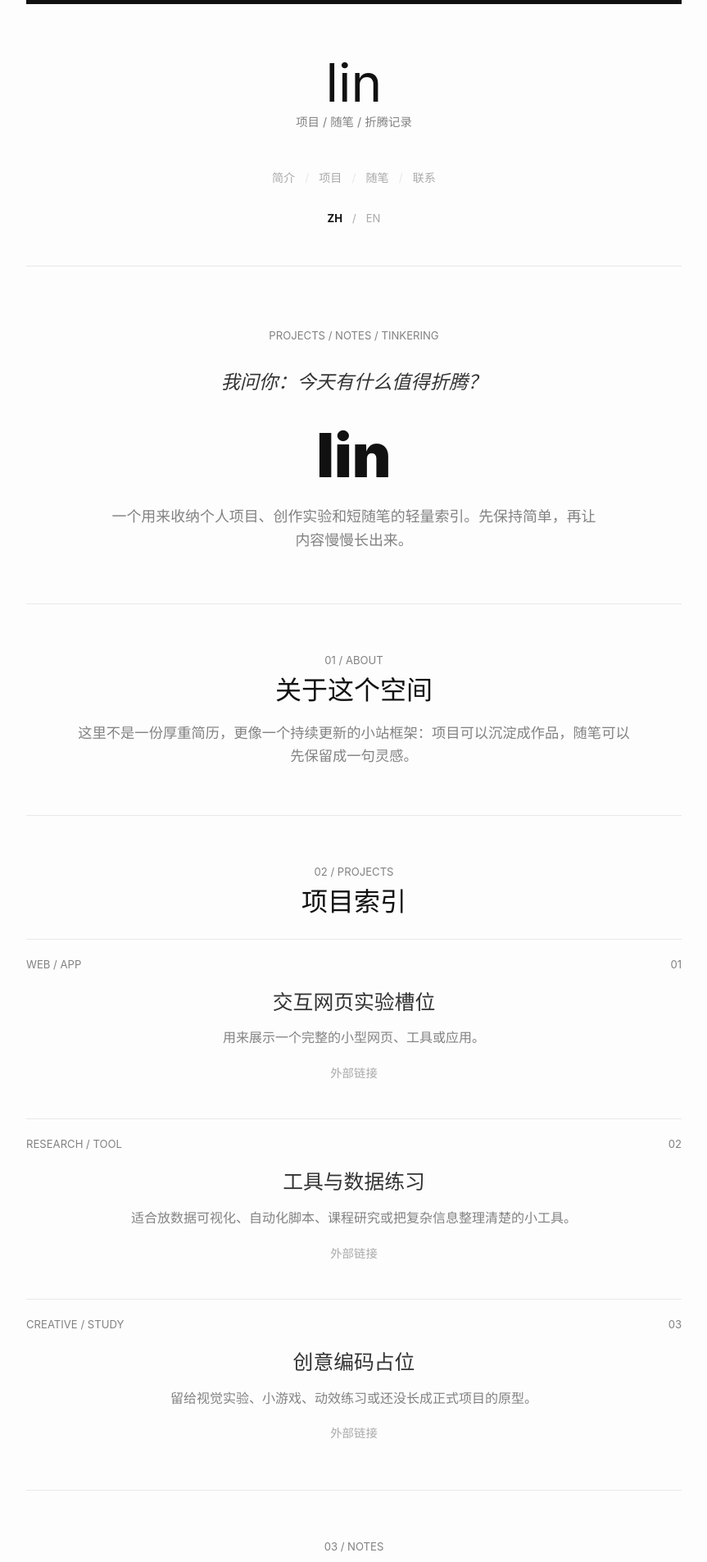
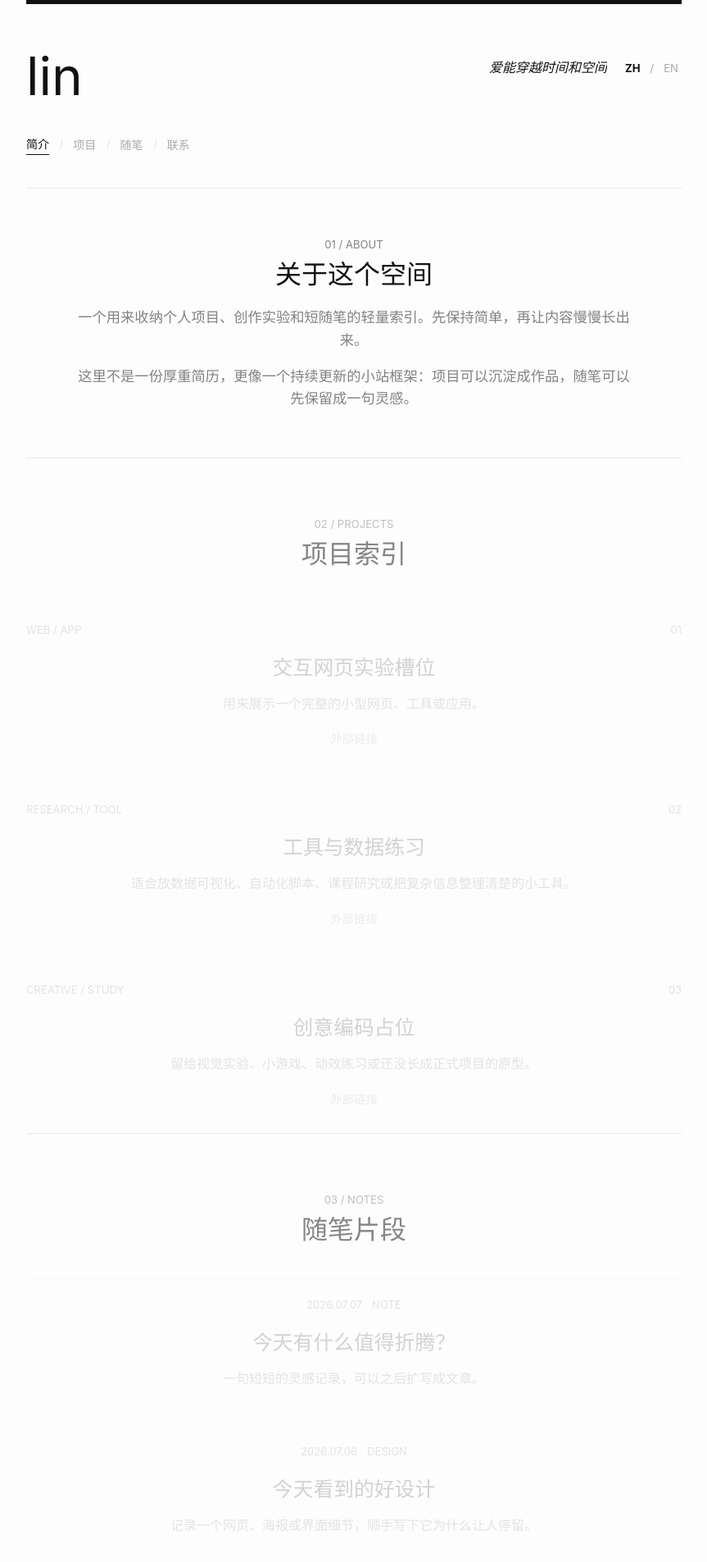
Before and after one commit to lin020905/lin020905.github.io, a Jekyll site: the page built from index.html, in a window 1280 px wide. Shown: the top 1905 px of the page at 82% size, without its empty margins (208-1071 px from the left). Built offline with Jekyll 4.4.1, drawn with Linux system fonts in a browser that asks for light colours.

Commit message:
Refine homepage interactions

```diff
--- a/_config.yml
+++ b/_config.yml
@@ -5,6 +5,7 @@
 url: "https://lin020905.github.io"
 baseurl: ""
 github_username: lin020905
+asset_version: "20260707-0215"
 
 collections:
   projects:
--- a/_includes/head.html
+++ b/_includes/head.html
@@ -8,5 +8,5 @@
   <title>
     {% if page.url == "/" %}{{ site.title }} | Projects & Notes{% else %}{{ page.title | default: site.title }} | {{ site.title }}{% endif %}
   </title>
-  <link rel="stylesheet" href="{{ '/styles.css' | relative_url }}" />
+  <link rel="stylesheet" href="{{ '/styles.css' | relative_url }}?v={{ site.asset_version }}" />
 </head>
--- a/_includes/header.html
+++ b/_includes/header.html
@@ -1,26 +1,28 @@
 <header class="site-header" id="top">
-  <div class="site-heading">
+  <div class="site-topline">
     <a class="site-title" href="{{ '/' | relative_url }}" aria-label="lin home">
       {{ site.title }}
     </a>
-    <p class="site-description">
-      <span data-i18n="siteDescription">项目 / 随笔 / 折腾记录</span>
-    </p>
+
+    <div class="site-tools">
+      <div class="quote-frame" data-quote-frame>
+        <p class="header-quote" data-quote-rotator aria-live="polite">爱能穿越时间和空间</p>
+      </div>
+      <div class="language-switch" aria-label="Language switch">
+        <button type="button" data-language="zh" aria-pressed="true">ZH</button>
+        <span aria-hidden="true">/</span>
+        <button type="button" data-language="en" aria-pressed="false">EN</button>
+      </div>
+    </div>
   </div>
 
   <nav class="site-nav" aria-label="Primary navigation">
-    <a href="{{ '/#about' | relative_url }}" data-i18n="navAbout">简介</a>
+    <a href="{{ '/#about' | relative_url }}" data-section-link="about" data-i18n="navAbout">简介</a>
     <span aria-hidden="true">/</span>
-    <a href="{{ '/#projects' | relative_url }}" data-i18n="navProjects">项目</a>
+    <a href="{{ '/#projects' | relative_url }}" data-section-link="projects" data-i18n="navProjects">项目</a>
     <span aria-hidden="true">/</span>
-    <a href="{{ '/#notes' | relative_url }}" data-i18n="navNotes">随笔</a>
+    <a href="{{ '/#notes' | relative_url }}" data-section-link="notes" data-i18n="navNotes">随笔</a>
     <span aria-hidden="true">/</span>
     <a href="{{ '/#contact' | relative_url }}" data-i18n="navContact">联系</a>
   </nav>
-
-  <div class="language-switch" aria-label="Language switch">
-    <button type="button" data-language="zh" aria-pressed="true">ZH</button>
-    <span aria-hidden="true">/</span>
-    <button type="button" data-language="en" aria-pressed="false">EN</button>
-  </div>
 </header>
--- a/_layouts/default.html
+++ b/_layouts/default.html
@@ -10,6 +10,6 @@
       </main>
       {% include footer.html %}
     </div>
-    <script src="{{ '/script.js' | relative_url }}"></script>
+    <script src="{{ '/script.js' | relative_url }}?v={{ site.asset_version }}"></script>
   </body>
 </html>
--- a/index.html
+++ b/index.html
@@ -4,24 +4,20 @@
 description: lin 的个人项目展示、创作实验和随笔索引。
 ---
 
-<section class="home-hero" aria-labelledby="home-title" data-reveal>
-  <p class="home-kicker" data-i18n="homeKicker">Projects / Notes / Tinkering</p>
-  <p class="fun-quote" data-i18n="funQuote">我问你：今天有什么值得折腾？</p>
-  <h1 id="home-title">lin</h1>
-  <p class="home-intro" data-i18n="homeIntro">
-    一个用来收纳个人项目、创作实验和短随笔的轻量索引。先保持简单，再让内容慢慢长出来。
-  </p>
+<section class="home-section" id="about" aria-labelledby="about-title" data-section data-reveal>
+  <p class="section-label">01 / <span data-i18n="aboutLabel">About</span></p>
+  <h2 id="about-title" data-i18n="aboutTitle">关于这个空间</h2>
+  <div class="section-copy">
+    <p data-i18n="aboutLead">
+      一个用来收纳个人项目、创作实验和短随笔的轻量索引。先保持简单，再让内容慢慢长出来。
+    </p>
+    <p data-i18n="aboutText">
+      这里不是一份厚重简历，更像一个持续更新的小站框架：项目可以沉淀成作品，随笔可以先保留成一句灵感。
+    </p>
+  </div>
 </section>
 
-<section class="home-section" id="about" aria-labelledby="about-title" data-reveal>
-  <p class="section-label">01 / <span data-i18n="aboutLabel">About</span></p>
-  <h2 id="about-title" data-i18n="aboutTitle">关于这个空间</h2>
-  <p data-i18n="aboutText">
-    这里不是一份厚重简历，更像一个持续更新的小站框架：项目可以沉淀成作品，随笔可以先保留成一句灵感。
-  </p>
-</section>
-
-<section class="home-section" id="projects" aria-labelledby="projects-title">
+<section class="home-section" id="projects" aria-labelledby="projects-title" data-section>
   <div class="section-heading" data-reveal>
     <p class="section-label">02 / <span data-i18n="projectsLabel">Projects</span></p>
     <h2 id="projects-title" data-i18n="projectsTitle">项目索引</h2>
@@ -55,7 +51,7 @@
   </ol>
 </section>
 
-<section class="home-section" id="notes" aria-labelledby="notes-title">
+<section class="home-section" id="notes" aria-labelledby="notes-title" data-section>
   <div class="section-heading" data-reveal>
     <p class="section-label">03 / <span data-i18n="notesLabel">Notes</span></p>
     <h2 id="notes-title" data-i18n="notesTitle">随笔片段</h2>
--- a/script.js
+++ b/script.js
@@ -1,14 +1,11 @@
 const translations = {
   zh: {
     skipLink: "跳转到主要内容",
-    siteDescription: "项目 / 随笔 / 折腾记录",
     navAbout: "简介",
     navProjects: "项目",
     navNotes: "随笔",
     navContact: "联系",
-    homeKicker: "Projects / Notes / Tinkering",
-    funQuote: "我问你：今天有什么值得折腾？",
-    homeIntro:
+    aboutLead:
       "一个用来收纳个人项目、创作实验和短随笔的轻量索引。先保持简单，再让内容慢慢长出来。",
     aboutLabel: "About",
     aboutTitle: "关于这个空间",
@@ -27,14 +24,11 @@
   },
   en: {
     skipLink: "Skip to main content",
-    siteDescription: "Projects / Notes / Tinkering",
     navAbout: "About",
     navProjects: "Projects",
     navNotes: "Notes",
     navContact: "Contact",
-    homeKicker: "Projects / Notes / Tinkering",
-    funQuote: "Question: what is worth tinkering with today?",
-    homeIntro:
+    aboutLead:
       "A lightweight index for personal projects, creative experiments, and short notes. Keep it simple first, then let the work grow.",
     aboutLabel: "About",
     aboutTitle: "About This Space",
@@ -53,10 +47,25 @@
   },
 };
 
+const quotes = {
+  zh: ["爱能穿越时间和空间", "过去无可挽回，未来可以改变。"],
+  en: [
+    "Love can transcend time and space.",
+    "The past cannot be undone, but the future can be changed.",
+  ],
+};
+
 const storageKey = "lin020905-site-language";
 const languageButtons = document.querySelectorAll("[data-language]");
 const translatableNodes = document.querySelectorAll("[data-i18n]");
+const quoteNode = document.querySelector("[data-quote-rotator]");
+const quoteFrame = document.querySelector("[data-quote-frame]");
+const sectionNodes = document.querySelectorAll("[data-section]");
+const sectionLinks = document.querySelectorAll("[data-section-link]");
 const prefersReducedMotion = window.matchMedia("(prefers-reduced-motion: reduce)");
+let currentLanguage = "zh";
+let currentQuoteIndex = 0;
+let quoteAnimationTimer;
 
 function readSavedLanguage() {
   try {
@@ -93,8 +102,38 @@
   }, 260);
 }
 
+function updateQuote({ animate = false } = {}) {
+  if (!quoteNode) {
+    return;
+  }
+
+  const quoteList = quotes[currentLanguage] || quotes.zh;
+  const nextQuote = quoteList[currentQuoteIndex % quoteList.length];
+
+  if (!animate || prefersReducedMotion.matches || !quoteFrame) {
+    quoteNode.textContent = nextQuote;
+    return;
+  }
+
+  window.clearTimeout(quoteAnimationTimer);
+  quoteFrame.classList.remove("is-quote-entering", "is-quote-leaving", "is-quote-underlined");
+  void quoteFrame.offsetWidth;
+  quoteFrame.classList.add("is-quote-leaving", "is-quote-underlined");
+
+  quoteAnimationTimer = window.setTimeout(() => {
+    quoteNode.textContent = nextQuote;
+    quoteFrame.classList.remove("is-quote-leaving");
+    quoteFrame.classList.add("is-quote-entering");
+
+    quoteAnimationTimer = window.setTimeout(() => {
+      quoteFrame.classList.remove("is-quote-entering", "is-quote-underlined");
+    }, 420);
+  }, 220);
+}
+
 function setLanguage(language) {
   const dictionary = translations[language] || translations.zh;
+  currentLanguage = language === "en" || language === "zh" ? language : "zh";
 
   translatableNodes.forEach((node) => {
     const key = node.dataset.i18n;
@@ -108,9 +147,10 @@
     button.setAttribute("aria-pressed", String(isActive));
   });
 
-  document.documentElement.lang = language === "zh" ? "zh-CN" : "en";
-  document.documentElement.dataset.language = language;
-  saveLanguage(language);
+  document.documentElement.lang = currentLanguage === "zh" ? "zh-CN" : "en";
+  document.documentElement.dataset.language = currentLanguage;
+  updateQuote();
+  saveLanguage(currentLanguage);
   animateLanguageChange();
 }
 
@@ -122,6 +162,75 @@
   });
 
   setLanguage(getInitialLanguage());
+}
+
+function setupQuoteRotator() {
+  if (!quoteNode) {
+    return;
+  }
+
+  updateQuote();
+
+  window.setInterval(() => {
+    currentQuoteIndex += 1;
+    updateQuote({ animate: true });
+  }, 15000);
+}
+
+function setActiveSection(sectionId) {
+  sectionNodes.forEach((section) => {
+    section.classList.toggle("is-section-active", section.id === sectionId);
+  });
+
+  sectionLinks.forEach((link) => {
+    const isActive = link.dataset.sectionLink === sectionId;
+
+    if (isActive) {
+      link.setAttribute("aria-current", "location");
+    } else {
+      link.removeAttribute("aria-current");
+    }
+  });
+}
+
+function setupSectionSwitching() {
+  if (!sectionNodes.length) {
+    return;
+  }
+
+  document.documentElement.classList.add("section-switch-ready");
+  setActiveSection(sectionNodes[0].id);
+
+  if (!("IntersectionObserver" in window) || prefersReducedMotion.matches) {
+    sectionNodes.forEach((section) => section.classList.add("is-section-active"));
+    return;
+  }
+
+  const sectionRatios = new Map(
+    Array.from(sectionNodes, (section) => [section.id, section === sectionNodes[0] ? 1 : 0]),
+  );
+
+  const sectionObserver = new IntersectionObserver(
+    (entries) => {
+      entries.forEach((entry) => {
+        sectionRatios.set(entry.target.id, entry.intersectionRatio);
+      });
+
+      const activeSection = Array.from(sectionNodes).sort(
+        (first, second) => sectionRatios.get(second.id) - sectionRatios.get(first.id),
+      )[0];
+
+      if (activeSection && sectionRatios.get(activeSection.id) > 0) {
+        setActiveSection(activeSection.id);
+      }
+    },
+    {
+      rootMargin: "-28% 0px -42% 0px",
+      threshold: [0, 0.15, 0.35, 0.6, 0.85],
+    },
+  );
+
+  sectionNodes.forEach((section) => sectionObserver.observe(section));
 }
 
 function setupReveal() {
@@ -157,4 +266,6 @@
 }
 
 setupLanguageSwitch();
+setupQuoteRotator();
+setupSectionSwitching();
 setupReveal();
--- a/styles.css
+++ b/styles.css
@@ -88,20 +88,20 @@
 }
 
 .site-header {
-  padding: 64px 0 44px;
+  padding: 56px 0 40px;
   border-top: 5px solid var(--ink);
   border-bottom: 1px solid var(--muted-light);
-  text-align: center;
 }
 
-.site-heading {
+.site-topline {
   display: grid;
-  gap: 4px;
+  grid-template-columns: auto minmax(0, 1fr);
+  gap: 24px;
+  align-items: start;
 }
 
 .site-title {
   display: inline-block;
-  justify-self: center;
   color: var(--ink);
   font-size: 4rem;
   font-weight: 400;
@@ -113,9 +113,55 @@
   border-bottom: 0;
 }
 
-.site-description {
-  color: var(--muted);
-  font-size: 0.9rem;
+.site-tools {
+  display: flex;
+  flex-wrap: wrap;
+  gap: 10px 18px;
+  align-items: baseline;
+  justify-content: flex-end;
+  min-width: 0;
+  padding-top: 9px;
+}
+
+.quote-frame {
+  position: relative;
+  display: inline-block;
+  min-width: min(430px, 100%);
+  padding-bottom: 7px;
+  overflow: hidden;
+}
+
+.quote-frame::after {
+  position: absolute;
+  right: 0;
+  bottom: 0;
+  width: 100%;
+  height: 1px;
+  background: currentColor;
+  content: "";
+  opacity: 0;
+  transform: translateX(-105%);
+}
+
+.header-quote {
+  max-width: 430px;
+  color: var(--ink);
+  font-size: 1rem;
+  font-style: italic;
+  line-height: 1.45;
+  text-align: right;
+}
+
+.quote-frame.is-quote-underlined::after {
+  animation: quote-line-flight 640ms cubic-bezier(0.77, 0, 0.18, 1);
+}
+
+.quote-frame.is-quote-leaving .header-quote {
+  animation: quote-fly-out 220ms ease forwards;
+}
+
+.quote-frame.is-quote-entering .header-quote {
+  animation: quote-fly-in 420ms ease both;
 }
 
 .site-nav {
@@ -123,8 +169,8 @@
   flex-wrap: wrap;
   gap: 12px;
   align-items: center;
-  justify-content: center;
-  margin-top: 46px;
+  justify-content: flex-start;
+  margin-top: 40px;
   color: var(--link);
   font-size: 0.88rem;
   font-weight: 400;
@@ -143,15 +189,20 @@
   color: var(--link-hover);
 }
 
+.site-nav a[aria-current="location"] {
+  color: var(--ink);
+  border-bottom: 1px solid currentColor;
+}
+
 .language-switch {
   display: inline-flex;
   gap: 8px;
   align-items: center;
   justify-content: center;
-  margin-top: 24px;
   color: var(--link);
   font-size: 0.82rem;
   text-transform: uppercase;
+  white-space: nowrap;
 }
 
 .language-switch button {
@@ -172,12 +223,6 @@
   padding: 0;
 }
 
-.home-hero {
-  padding: 74px 0 62px;
-  text-align: center;
-}
-
-.home-kicker,
 .section-label,
 .detail-kicker,
 .entry-meta,
@@ -187,33 +232,13 @@
   text-transform: uppercase;
 }
 
-.fun-quote {
-  display: inline-block;
-  max-width: 620px;
-  margin-top: 28px;
-  color: var(--link-hover);
-  font-size: 1.45rem;
-  font-style: italic;
-}
-
-.home-hero h1 {
-  margin-top: 34px;
-  font-size: 4.6rem;
-  font-weight: 900;
-  line-height: 1;
-  text-transform: lowercase;
-}
-
-.home-intro {
-  max-width: 600px;
-  margin: 24px auto 0;
-  color: var(--muted);
-  font-size: 1.12rem;
-}
-
 .home-section {
   padding: 58px 0;
   border-top: 1px solid var(--muted-light);
+}
+
+.page-content > .home-section:first-child {
+  border-top: 0;
 }
 
 .section-heading {
@@ -230,9 +255,16 @@
   text-transform: uppercase;
 }
 
-.home-section > p:not(.section-label) {
+.section-copy {
+  display: grid;
+  gap: 16px;
   max-width: 680px;
   margin: 20px auto 0;
+}
+
+.section-copy p {
+  max-width: 680px;
+  margin: 0 auto;
   color: var(--muted);
   font-size: 1.08rem;
   text-align: center;
@@ -397,7 +429,42 @@
   transform: translateY(0);
 }
 
+.section-switch-ready .home-section[data-section] > .section-label,
+.section-switch-ready .home-section[data-section] > h2,
+.section-switch-ready .home-section[data-section] > .section-copy,
+.section-switch-ready .home-section[data-section] > .section-heading,
+.section-switch-ready .home-section[data-section] > .entry-list {
+  opacity: 0.5;
+  transform: translateY(12px);
+  transition:
+    opacity 520ms ease,
+    transform 520ms ease;
+}
+
+.section-switch-ready .home-section[data-section].is-section-active > .section-label,
+.section-switch-ready .home-section[data-section].is-section-active > h2,
+.section-switch-ready .home-section[data-section].is-section-active > .section-copy,
+.section-switch-ready .home-section[data-section].is-section-active > .section-heading,
+.section-switch-ready .home-section[data-section].is-section-active > .entry-list {
+  opacity: 1;
+  transform: translateY(0);
+}
+
+.section-switch-ready .home-section[data-section] > .entry-list .entry-item {
+  opacity: 0.42;
+  transform: translateY(16px);
+  transition:
+    opacity 520ms ease,
+    transform 520ms ease;
+}
+
+.section-switch-ready .home-section[data-section].is-section-active > .entry-list .entry-item {
+  opacity: 1;
+  transform: translateY(0);
+}
+
 body.is-language-changing [data-i18n],
+body.is-language-changing [data-quote-rotator],
 body.is-language-changing .lang-zh,
 body.is-language-changing .lang-en {
   animation: language-swap 220ms ease;
@@ -414,6 +481,43 @@
   }
 }
 
+@keyframes quote-line-flight {
+  0% {
+    opacity: 0;
+    transform: translateX(-105%);
+  }
+  18%,
+  78% {
+    opacity: 1;
+  }
+  100% {
+    opacity: 0;
+    transform: translateX(105%);
+  }
+}
+
+@keyframes quote-fly-out {
+  0% {
+    opacity: 1;
+    transform: translate(0, 0);
+  }
+  100% {
+    opacity: 0;
+    transform: translate(22px, -12px);
+  }
+}
+
+@keyframes quote-fly-in {
+  0% {
+    opacity: 0;
+    transform: translate(-16px, 8px);
+  }
+  100% {
+    opacity: 1;
+    transform: translate(0, 0);
+  }
+}
+
 @media (max-width: 680px) {
   .site-shell {
     width: min(100% - 28px, var(--content-width));
@@ -423,24 +527,33 @@
     padding: 44px 0 34px;
   }
 
+  .site-topline {
+    grid-template-columns: 1fr;
+    gap: 20px;
+  }
+
   .site-title {
     font-size: 3rem;
   }
 
-  .site-nav {
-    margin-top: 34px;
+  .site-tools {
+    justify-content: space-between;
+    padding-top: 0;
   }
 
-  .home-hero {
-    padding: 54px 0 48px;
+  .quote-frame {
+    min-width: 0;
+    max-width: min(100%, 360px);
   }
 
-  .fun-quote {
-    font-size: 1.18rem;
+  .header-quote {
+    max-width: min(100%, 360px);
+    text-align: left;
   }
 
-  .home-hero h1 {
-    font-size: 3.4rem;
+  .site-nav {
+    justify-content: flex-start;
+    margin-top: 30px;
   }
 
   .home-section {
```
